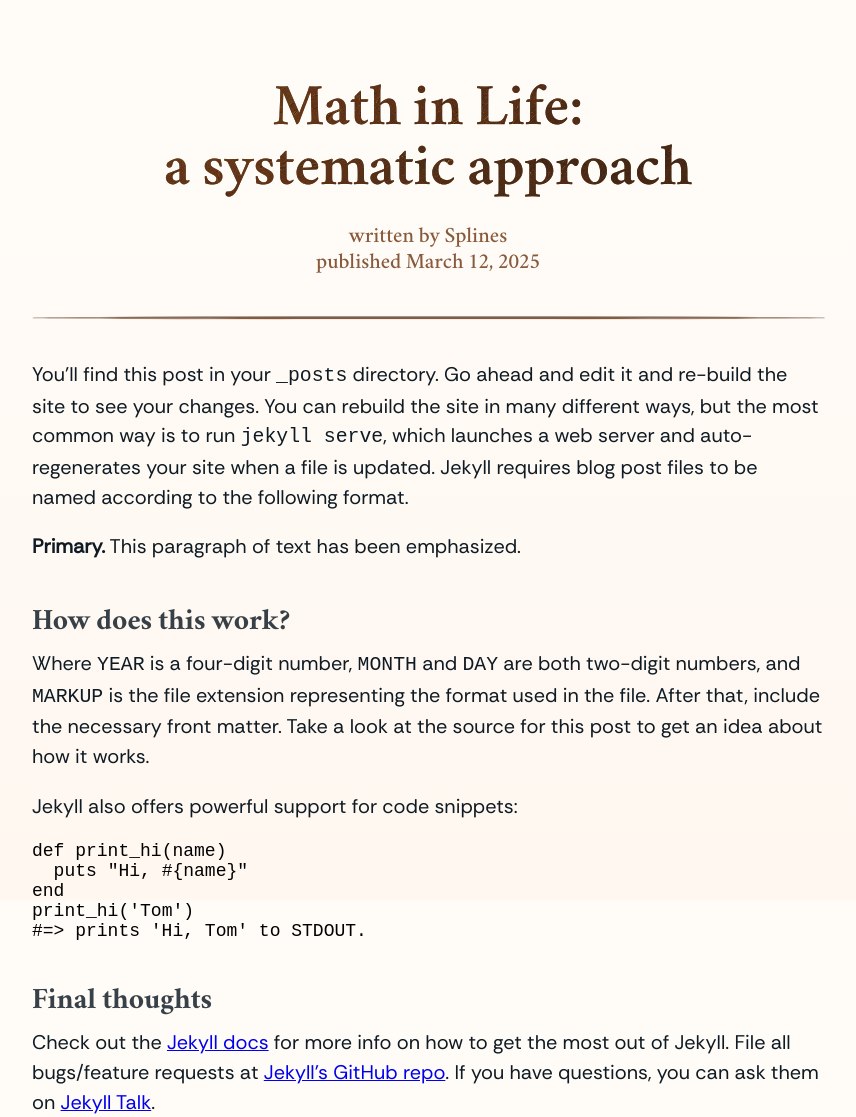
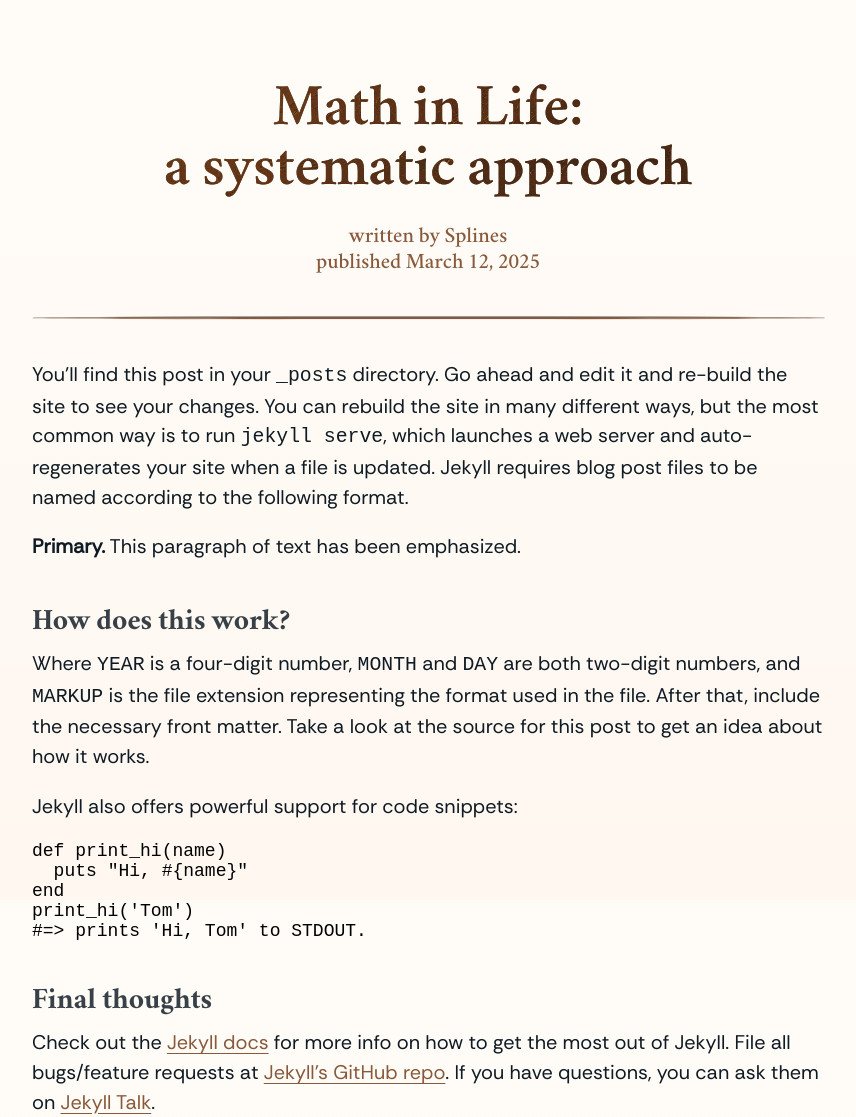
Before and after one commit to Splines/homepage, a Jekyll site: the page built from _posts/2025-03-11-welcome.md, in a window 1280 px wide. Shown: the whole page, without its empty margins (212-1068 px from the left). Built offline with Jekyll 4.4.1, drawn with Linux system fonts in a browser that asks for light colours.

Commit message:
Style links

```diff
--- a/_layouts/page.html
+++ b/_layouts/page.html
@@ -5,7 +5,7 @@
 <html lang="en">
 
 <head>
-    <meta charset="utf-8">
+    <meta name="viewport" content="width=device-width" charset="utf-8">
     <title>{{ page.title }}</title>
     <link rel="stylesheet" href="{{ '/assets/css/main.css' | absolute_url }}">
     <link rel="stylesheet" href="{{ '/assets/css/page.css' | absolute_url }}">
--- a/_sass/body.scss
+++ b/_sass/body.scss
@@ -7,7 +7,10 @@ html, body {
     padding: 0;
 }
 
+:root {
+    font-size: 18px;
+}
+
 body {
     background: linear-gradient(to top, #fff7f0, #fffcf8);
-    font-size: 18px;
 }
--- a/_sass/_typography.scss
+++ b/_sass/typography.scss
@@ -82,10 +82,21 @@ h2 {
 
 p {
     font-family: "Rethink", sans-serif;
-    font-size: 1.1em;
+    font-size: 1.1rem;
     line-height: 1.5;
     color: #0f1b24;
 
     margin-top: 0.4em;
     margin-bottom: 1em;
 }
+
+a {
+    color: #88593a;
+    text-decoration: underline;
+    text-underline-offset: 0.2rem;
+    transition: color 0.3s ease;
+
+    &:hover {
+        color: #563c29;
+    }
+}
```
